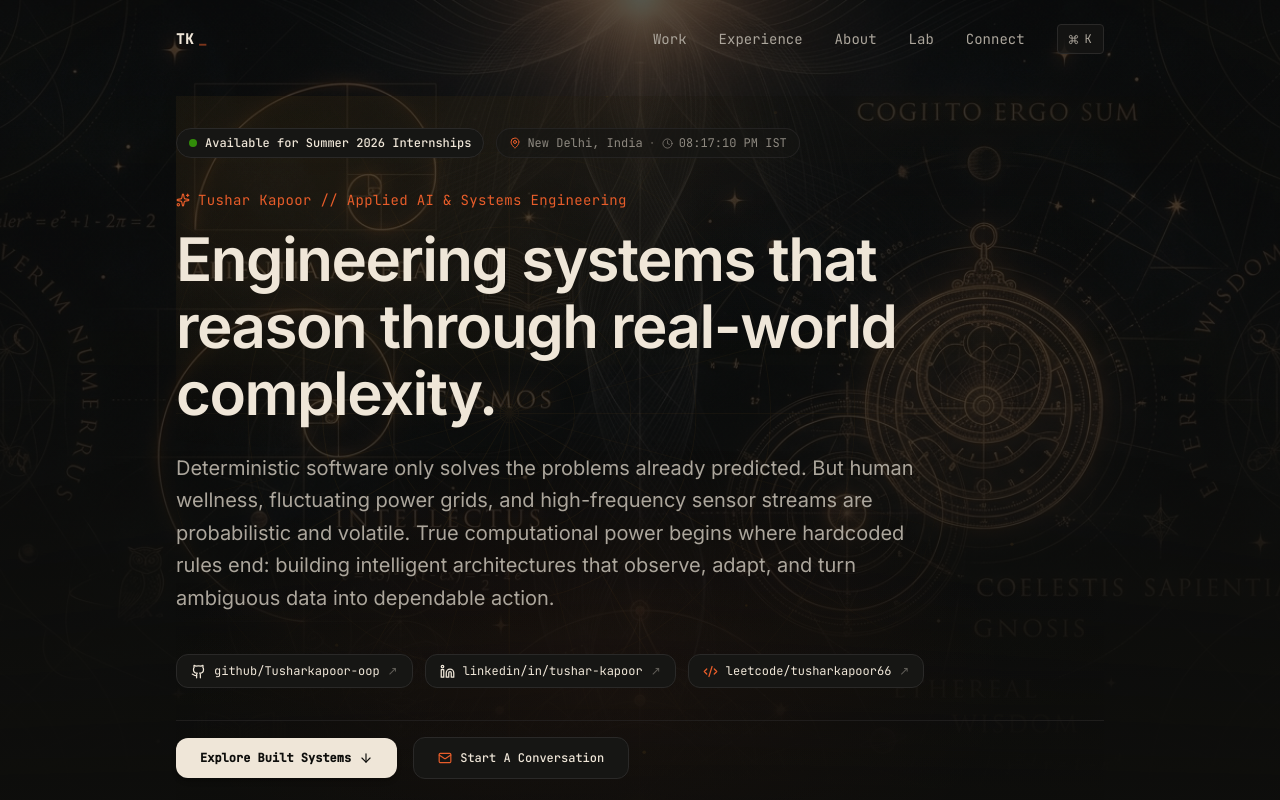
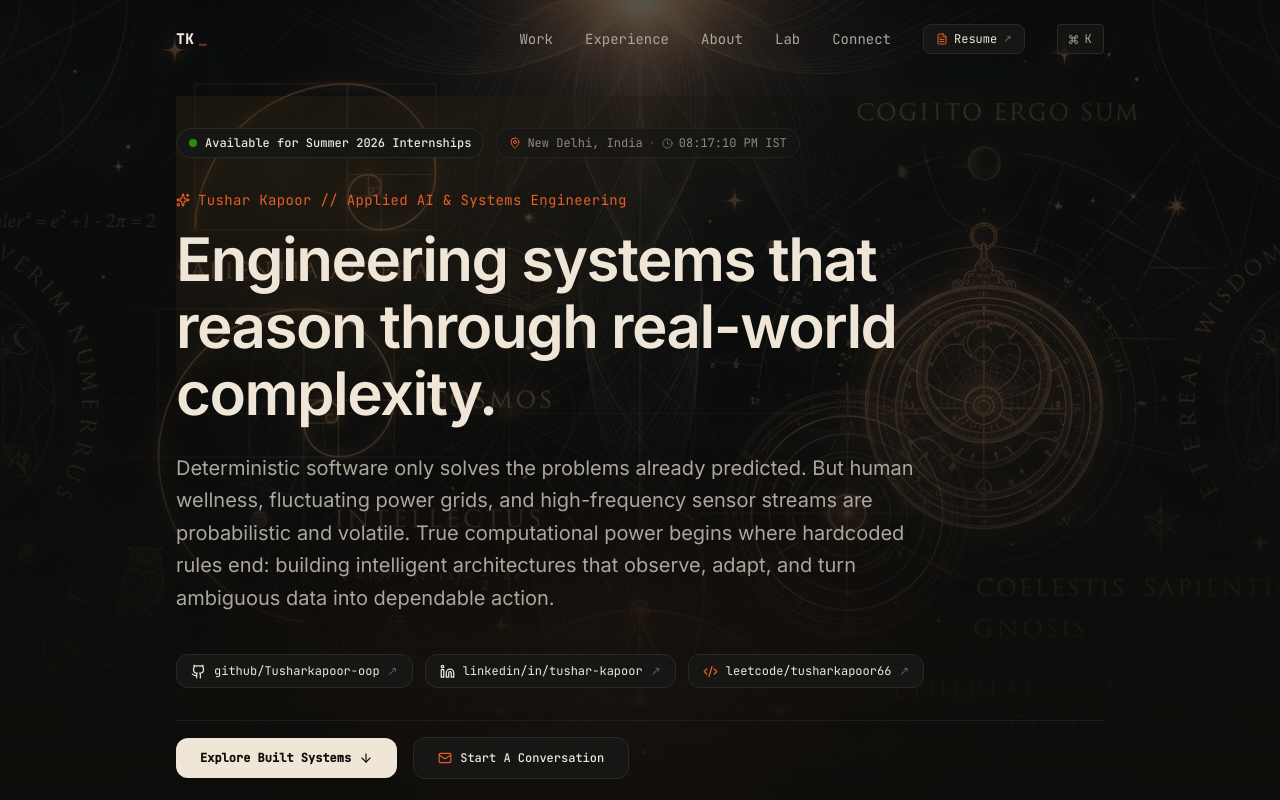
Before and after one commit to Tusharkapoor-oop/Kapoor-portfolio, a React (Vite) app: page / in a window 1280 px wide. Shown: the top 800 px of the page. Built offline with nearby package versions, Linux system fonts and the light colour scheme.

Commit message:
fix(deploy): add .nojekyll, 404 fallback, base-aware asset paths, and canonical domain

```diff
--- a/index.html
+++ b/index.html
@@ -5,19 +5,19 @@
     <link rel="icon" type="image/svg+xml" href="/favicon.svg" />
     <meta name="viewport" content="width=device-width, initial-scale=1.0" />
     <meta name="theme-color" content="#000000" />
-    <link rel="canonical" href="ADD_CANONICAL_URL" />
+    <link rel="canonical" href="https://tusharkapoor-oop.github.io/Kapoor-portfolio/" />
     <title>Tushar Kapoor — AI/ML Engineering Student</title>
-    <meta name="description" content="I build things to understand how they work. From agentic AI systems and LLM orchestration to IoT pipelines and cloud architectures." />
+    <meta name="description" content="Engineering systems that reason through real-world complexity. Applied AI, deep learning, IoT sensor pipelines, and algorithmic problem solving." />
 
     <!-- Open Graph / Facebook -->
     <meta property="og:type" content="website" />
     <meta property="og:title" content="Tushar Kapoor — AI/ML Engineering Student" />
-    <meta property="og:description" content="Personal digital home of Tushar Kapoor, exploring AI/ML, cloud systems, and building intelligent agents." />
+    <meta property="og:description" content="Applied AI, deep learning, IoT pipelines, and first-principles algorithmic problem solving by Tushar Kapoor." />
 
     <!-- Twitter -->
     <meta property="twitter:card" content="summary_large_image" />
     <meta property="twitter:title" content="Tushar Kapoor — AI/ML Engineering Student" />
-    <meta property="twitter:description" content="Personal digital home of Tushar Kapoor, exploring AI/ML, cloud systems, and building intelligent agents." />
+    <meta property="twitter:description" content="Applied AI, deep learning, IoT pipelines, and first-principles algorithmic problem solving by Tushar Kapoor." />
     <script type="application/ld+json">
     {
       "@context": "https://schema.org",
--- /dev/null
+++ b/public/404.html
@@ -0,0 +1,23 @@
+<!DOCTYPE html>
+<html lang="en">
+  <head>
+    <meta charset="utf-8" />
+    <title>Redirecting...</title>
+    <script>
+      // Single Page Apps for GitHub Pages
+      // Redirect to repository base path preserving path and query
+      var pathSegmentsToKeep = 1;
+      var l = window.location;
+      l.replace(
+        l.protocol + '//' + l.hostname + (l.port ? ':' + l.port : '') +
+        l.pathname.split('/').slice(0, 1 + pathSegmentsToKeep).join('/') + '/?/' +
+        l.pathname.slice(1).split('/').slice(pathSegmentsToKeep).join('/').replace(/&/g, '~and~') +
+        (l.search ? '&' + l.search.slice(1).replace(/&/g, '~and~') : '') +
+        l.hash
+      );
+    </script>
+  </head>
+  <body>
+    <p>Redirecting to <a href="/Kapoor-portfolio/">Tushar Kapoor Portfolio</a>...</p>
+  </body>
+</html>
--- a/src/App.tsx
+++ b/src/App.tsx
@@ -24,7 +24,7 @@ function App() {
         <div
           className="absolute inset-0 bg-cover bg-center bg-no-repeat opacity-30 mix-blend-screen transition-opacity duration-1000"
           style={{
-            backgroundImage: "url('/scholar_full_bg.jpg')",
+            backgroundImage: `url('${import.meta.env.BASE_URL}scholar_full_bg.jpg')`,
             maskImage: 'radial-gradient(ellipse 95% 85% at 50% 30%, black 50%, transparent 100%)',
             WebkitMaskImage: 'radial-gradient(ellipse 95% 85% at 50% 30%, black 50%, transparent 100%)',
           }}
--- a/src/components/ui/Navigation.tsx
+++ b/src/components/ui/Navigation.tsx
@@ -1,6 +1,7 @@
 import { useState, useEffect } from 'react';
 import { motion, AnimatePresence } from 'framer-motion';
-import { Menu, X, Command } from 'lucide-react';
+import { Menu, X, Command, FileText } from 'lucide-react';
+import { profile } from '../../data/profile';
 
 const Navigation = () => {
   const [scrolled, setScrolled] = useState(false);
@@ -59,6 +60,17 @@ const Navigation = () => {
               </a>
             ))}
 
+            <a
+              href={profile.resumeUrl}
+              target="_blank"
+              rel="noreferrer"
+              className="text-xs font-mono px-3 py-1.5 rounded-lg bg-card border border-cardBorder hover:border-accent/50 text-foreground hover:text-white transition-all flex items-center gap-1.5 group"
+            >
+              <FileText size={12} className="text-accent" />
+              <span>Resume</span>
+              <span className="text-muted/60 group-hover:text-accent transition-colors text-[10px]">↗</span>
+            </a>
+
             <button
               onClick={handleOpenPalette}
               title="Open Command Palette (⌘K / Ctrl+K)"
@@ -71,6 +83,15 @@ const Navigation = () => {
 
           {/* Mobile Actions */}
           <div className="flex items-center gap-3 md:hidden">
+            <a
+              href={profile.resumeUrl}
+              target="_blank"
+              rel="noreferrer"
+              className="p-2 text-muted hover:text-foreground border border-cardBorder rounded bg-card/60"
+              title="Resume"
+            >
+              <FileText size={16} className="text-accent" />
+            </a>
             <button
               onClick={handleOpenPalette}
               aria-label="Open command palette"
@@ -110,6 +131,16 @@ const Navigation = () => {
                   {link.name}
                 </a>
               ))}
+              <a
+                href={profile.resumeUrl}
+                target="_blank"
+                rel="noreferrer"
+                onClick={() => setMobileMenuOpen(false)}
+                className="py-2.5 text-accent hover:text-white transition-colors flex items-center justify-between"
+              >
+                <span>Download Resume (PDF)</span>
+                <span>↗</span>
+              </a>
             </div>
           </motion.div>
         )}
--- a/src/data/profile.ts
+++ b/src/data/profile.ts
@@ -3,14 +3,14 @@ import type { Profile } from './types';
 export const profile: Profile = {
   name: 'Tushar Kapoor',
   initials: 'TK',
-  headline: 'I build things to understand how they work.',
+  headline: 'Engineering systems that reason through real-world complexity.',
   positioning:
     'CSE (AI & ML) student who learns by building — ML models, agentic AI, cloud-backed apps, IoT pipelines.',
   location: 'New Delhi, India',
   email: 'tusharkapoor052@gmail.com',
   phone: '+91-838-385-9457',
   status: 'currently building & experimenting',
-  resumeUrl: '/Tushar_Kapoor_Resume.pdf',
+  resumeUrl: `${import.meta.env.BASE_URL}Tushar_Kapoor_Resume.pdf`,
   social: {
     github: 'https://github.com/Tusharkapoor-oop',
     linkedin: 'https://www.linkedin.com/in/tushar-kapoor-143484333/',
```
Also changed, not shown: 1 other file (tests, documents, lock files or other folders).
